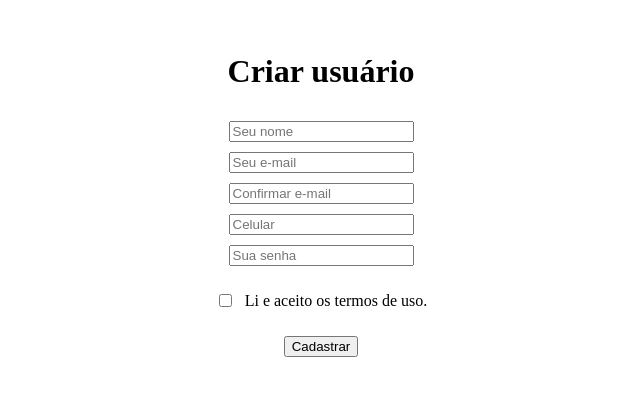
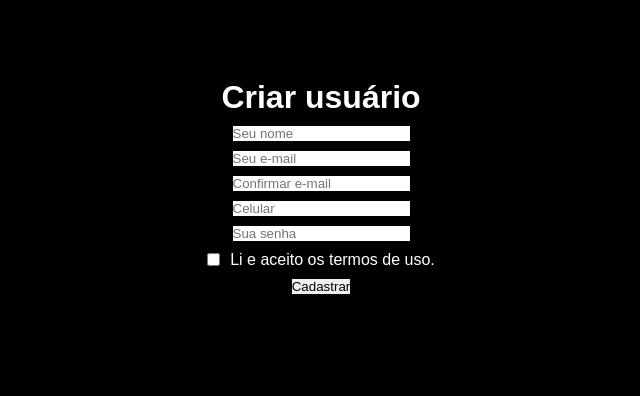
Before and after one commit to gui-cordeiro22/poc-firebase, a React (Vite) app: page / in a window 1280 px wide. Shown: the part 214-610 px from the top of the page, without its empty margins (319-959 px from the left). Built offline with nearby package versions, Linux system fonts and the light colour scheme; no server answers.

Commit message:
feat: adding global styles and update sign-up-form styles

```diff
--- a/src/App.tsx
+++ b/src/App.tsx
@@ -5,9 +5,13 @@ import { ToastContainer } from "react-toastify";
 // Pages
 import Home from "./pages/home-page";
 
+// Styles
+import { GlobalStyle } from "./styles/global";
+
 function App() {
   return (
     <Fragment>
+      <GlobalStyle />
       <Home />
       <ToastContainer theme="light" position="bottom-right" limit={1} />
     </Fragment>
--- a/src/components/compositions/sign-up-form/sign-up-form.component.tsx
+++ b/src/components/compositions/sign-up-form/sign-up-form.component.tsx
@@ -6,6 +6,7 @@ import {
   Container,
   TermsOfUseLabel,
   TermsOfUseSectionWrapper,
+  Title,
 } from "./sign-up-form.styles";
 
 // Types
@@ -23,7 +24,7 @@ export const SignUpForm: FunctionComponent<SignUpFormProps> = ({
 }) => {
   return (
     <Container onSubmit={handleClick}>
-      <h1>{title}</h1>
+      <Title>{title}</Title>
 
       {nameInputCompositions}
 
--- a/src/components/compositions/sign-up-form/sign-up-form.styles.ts
+++ b/src/components/compositions/sign-up-form/sign-up-form.styles.ts
@@ -10,6 +10,10 @@ export const Container = styled.form`
   height: 100dvh;
 `;
 
+export const Title = styled.h1`
+  color: #fff;
+`;
+
 export const TermsOfUseSectionWrapper = styled.div`
   display: flex;
   flex-direction: row;
@@ -18,4 +22,6 @@ export const TermsOfUseSectionWrapper = styled.div`
   gap: 10px;
 `;
 
-export const TermsOfUseLabel = styled.p``;
+export const TermsOfUseLabel = styled.p`
+  color: #fff;
+`;
--- /dev/null
+++ b/src/styles/global.ts
@@ -0,0 +1,53 @@
+// Dependencies
+import { createGlobalStyle } from "styled-components";
+
+export const GlobalStyle = createGlobalStyle`
+
+html { scroll-behavior: smooth; }
+
+html, body, #root, #__next {
+    min-width: 360px;
+  }
+
+  body, div {
+    -webkit-font-smoothing: antialiased;
+
+    &::-webkit-scrollbar {
+      width: 6px;
+      background: transparent;
+    }
+  }
+
+  body {
+    background-color: #000;
+  }
+
+  *, body, input, button, textarea, span, h1, h2, h3, h4, h5, h6 {
+    box-sizing: border-box;
+    margin: 0;
+    padding: 0;
+    outline: 0;
+    border: 0;
+    font-family: 'Montserrat', sans-serif;
+  }
+
+  *:focus {
+    outline: 0;
+  }
+
+  input::placeholder, textarea::placeholder {
+    font-family: 'Montserrat', sans-serif;
+  }
+
+  img {
+    user-select: none;
+  }
+
+  a {
+    text-decoration: none;
+  }
+
+  button {
+    cursor: pointer;
+  }
+`;
```
